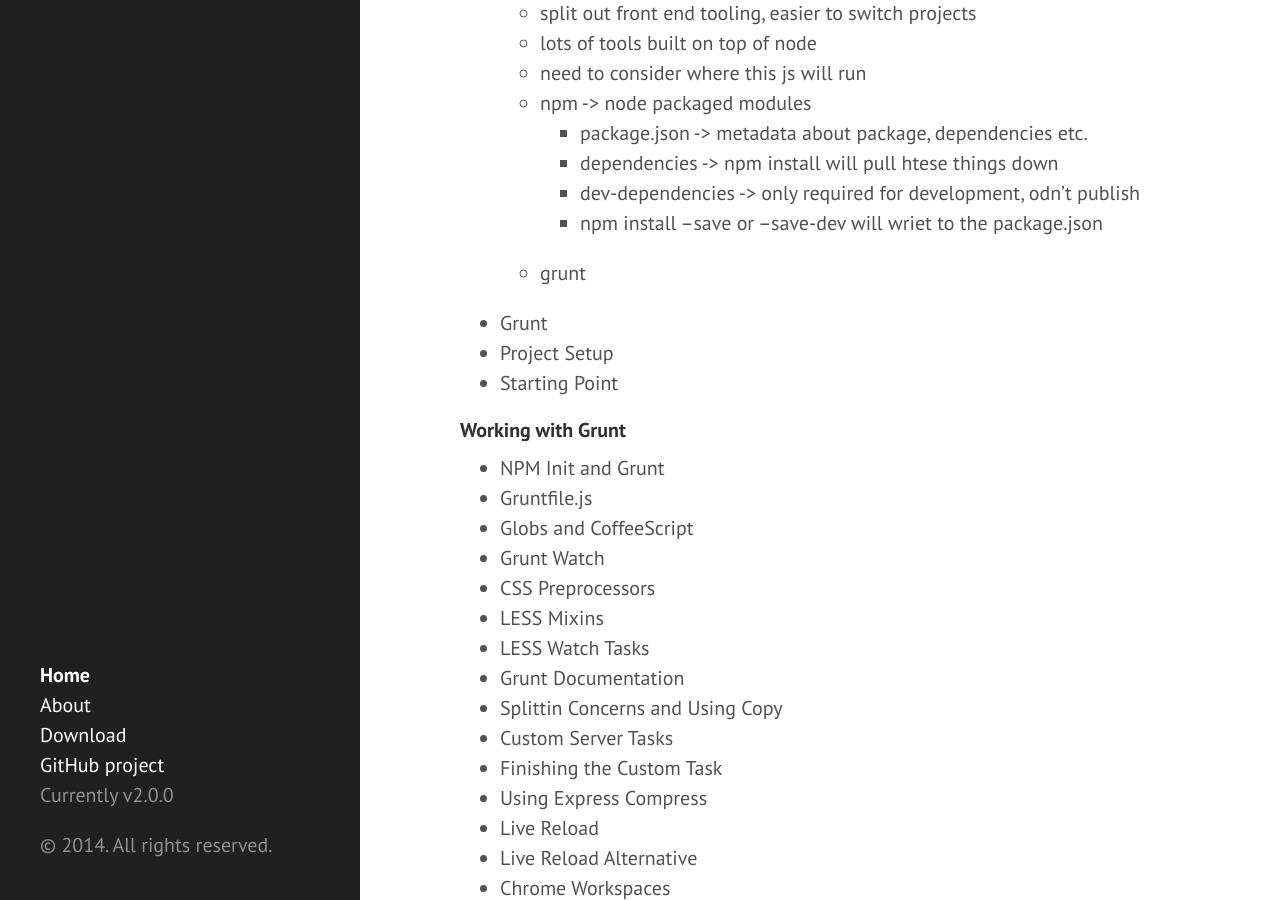
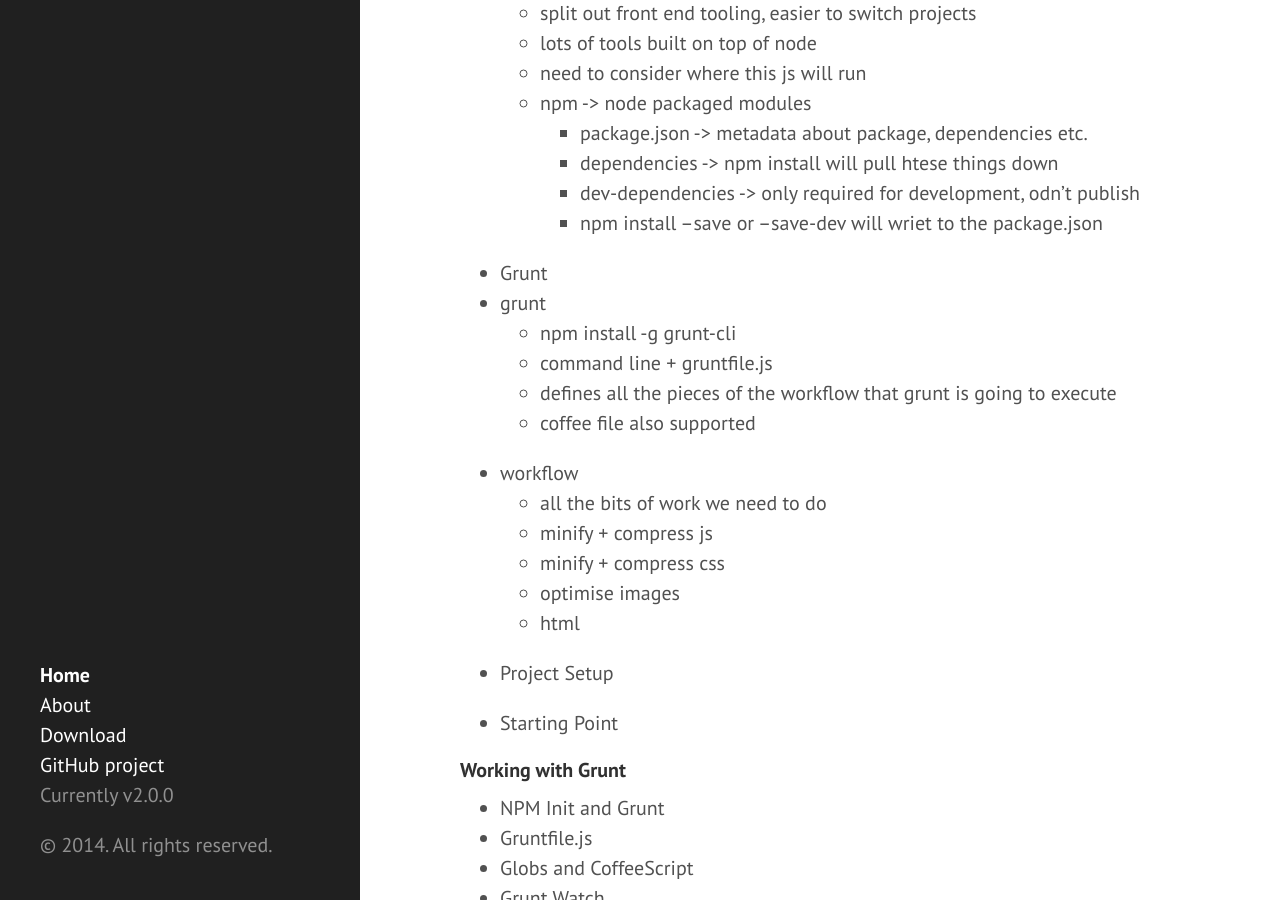
Before and after one commit to eneiand/eneiand.github.io, a Jekyll site: the page built from index.html, in a window 1280 px wide and 900 px high, scrolled down 417 px. Built offline with Jekyll 4.4.1, drawn with Linux system fonts in a browser that asks for light colours; Markdown is read by kramdown in place of the engine named in the settings; the list of posts is cut into pages by our own code.

Commit message:
Update 2014-10-25-build-process-and beyond.md

```diff
--- a/_posts/2014-10-25-build-process-and beyond.md
+++ b/_posts/2014-10-25-build-process-and beyond.md
@@ -14,9 +14,22 @@
     * dependencies -> npm install will pull htese things down
     * dev-dependencies -> only required for development, odn't publish
     * npm install --save or --save-dev will wriet to the package.json
-  * grunt
+
 * Grunt
+ * grunt
+   * npm install -g grunt-cli
+   * command line + gruntfile.js
+    * defines all the pieces of the workflow that grunt is going to execute
+    * coffee file also supported
+  * workflow
+    * all the bits of work we need to do
+    * minify + compress js
+    * minify + compress css
+    * optimise images
+    * html
+
 * Project Setup
+
 * Starting Point
 
 #### Working with Grunt
```
